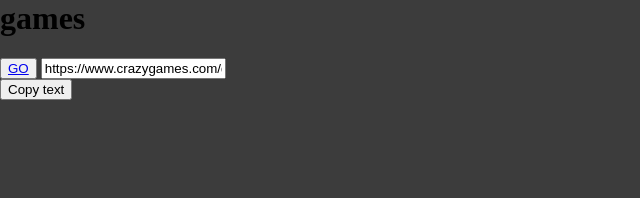
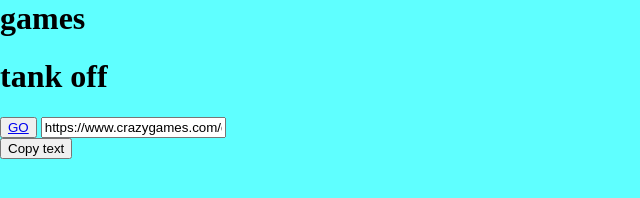
Before and after one commit to bukhari2015/W3schools, a plain HTML site: page index.html in a window 1280 px wide. Shown: the whole page, without its empty margins (0-640 px from the left). Drawn offline with Linux system fonts and the light colour scheme.

Commit message:
Update index.html

```diff
--- a/index.html
+++ b/index.html
@@ -1,10 +1,11 @@
 <html>
 <h1>games</h1>
 <title>mygames</title>
+<h1>tank off</h1>
 <button> <a href="https://www.crazygames.com/game/tank-off-2" class="btn">GO</a> </button>
         <style>
       body {
-        background: #3C3C3C;
+        background: #5FFFFF;
         margin: 0;
 <head>
 <meta name="viewport" content="width=device-width, initial-scale=1">
```
